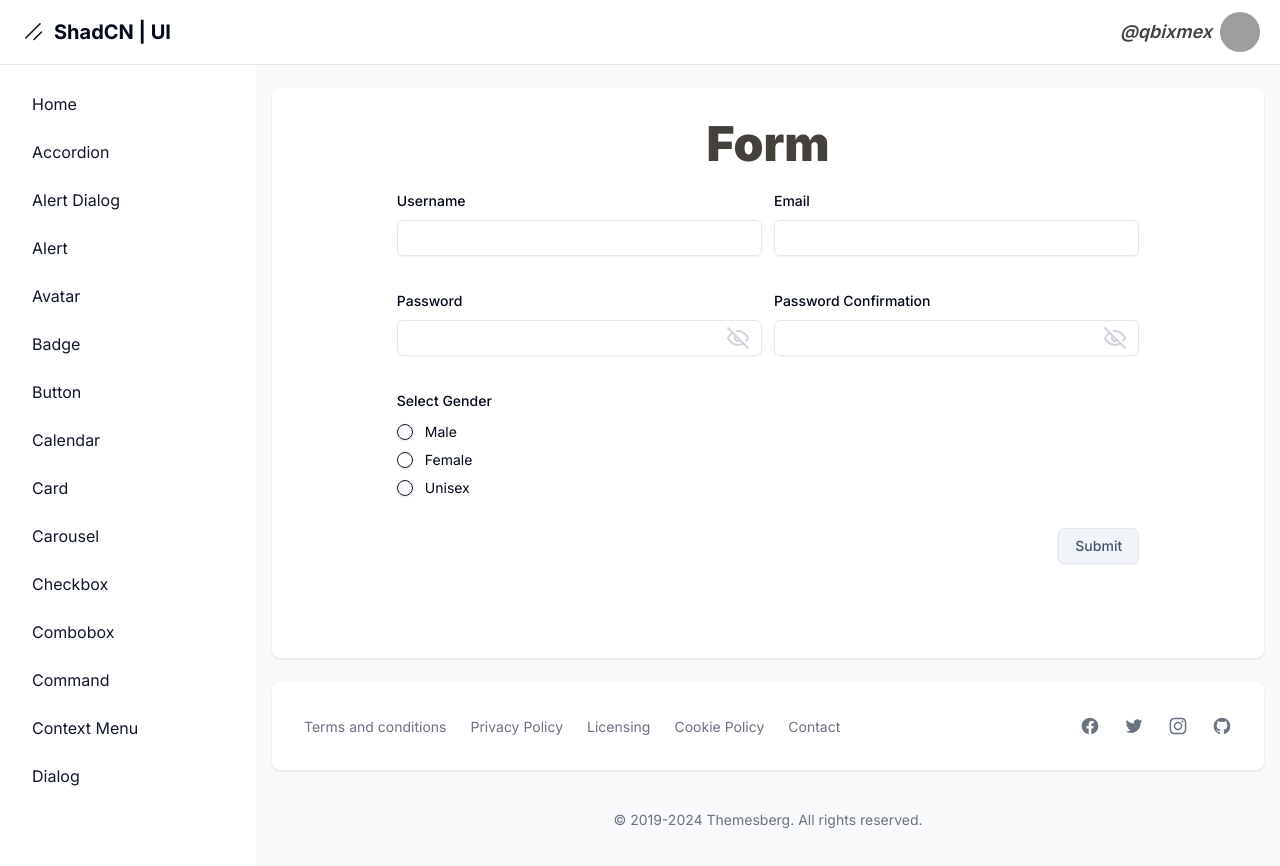
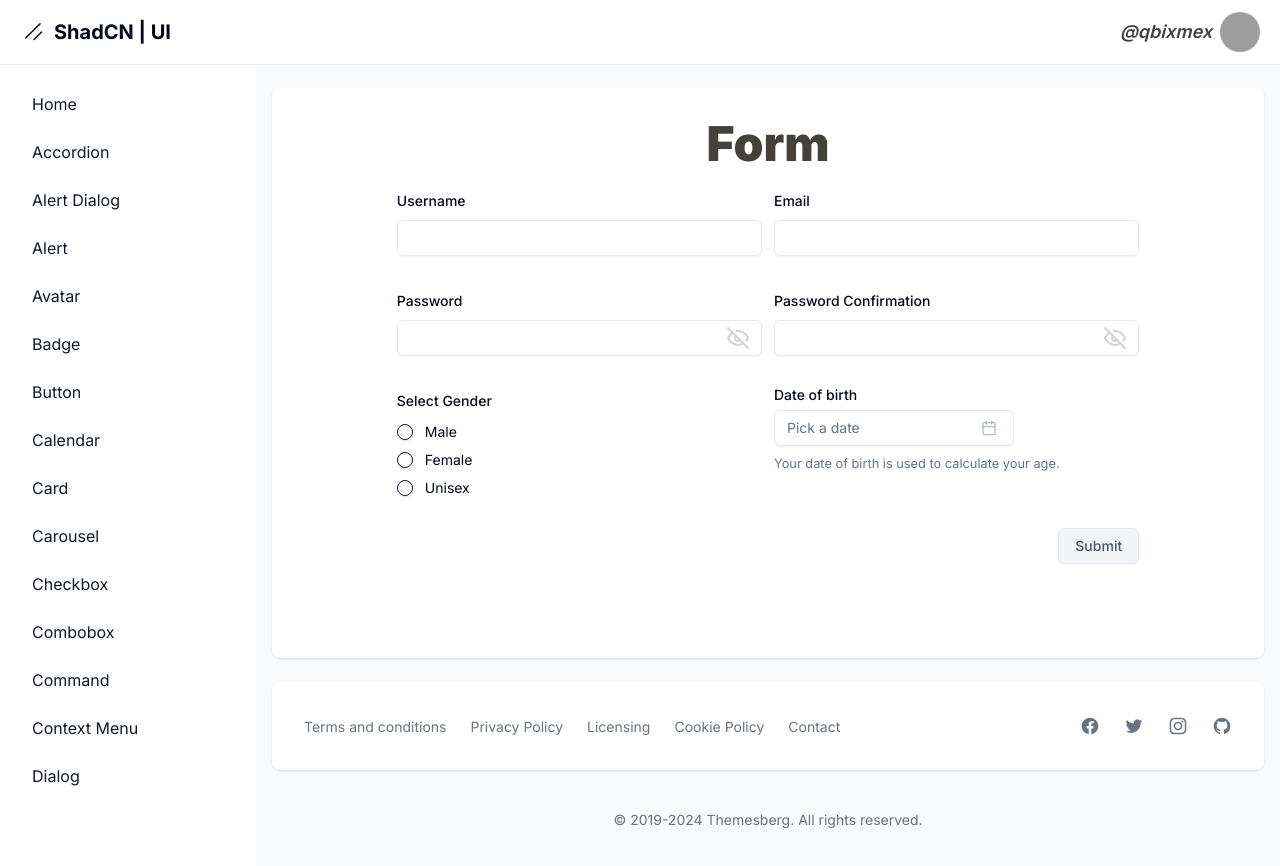
Before and after one commit to qbixmex/shadcn, a Next.js app: page /dashboard/form in a window 1280 px wide. Shown: the top 866 px of the page. Built offline with nearby package versions, Linux system fonts and the light colour scheme; grey boxes are pictures that could not be loaded.

Commit message:
form-date-picker

```diff
--- a/package.json
+++ b/package.json
@@ -1,6 +1,6 @@
 {
   "name": "shadcd-dashboard",
-  "version": "0.28.1",
+  "version": "0.28.2",
   "private": true,
   "scripts": {
     "dev": "next dev",
--- a/src/modules/form/form.component.tsx
+++ b/src/modules/form/form.component.tsx
@@ -5,12 +5,20 @@
 import { zodResolver } from "@hookform/resolvers/zod";
 import { z } from "zod";
 
-import { Form, FormControl, FormField, FormItem, FormLabel, FormMessage } from "@/components/ui/form";
+import { Form, FormControl, FormDescription, FormField, FormItem, FormLabel, FormMessage } from "@/components/ui/form";
 import { Input } from "@/components/ui/input";
 import { Title } from "../components";
 import { Button } from "@/components/ui/button";
-import { EyeIcon, EyeOffIcon } from "lucide-react";
-import { RadioGroup, RadioGroupItem } from "@/components/ui/radio-group"
+import { CalendarIcon, EyeIcon, EyeOffIcon } from "lucide-react";
+import { RadioGroup, RadioGroupItem } from "@/components/ui/radio-group";
+import {
+  Popover,
+  PopoverContent,
+  PopoverTrigger,
+} from "@/components/ui/popover";
+import { Calendar } from "@/components/ui/calendar"
+import { cn } from "@/lib/utils";
+import { format } from "date-fns";
 
 const formSchema = z.object({
   username: z.string().min(2).max(10),
@@ -18,7 +26,10 @@
   password: z.string().min(6).max(20),
   passwordConfirmation: z.string().min(6).max(20),
   gender: z.enum(["male", "female", "unisex"], {
-    message: "Select gender clouting.",
+    message: "Select gender cloth !",
+  }),
+  birthday: z.date({
+    required_error: "A date of birth is required.",
   }),
 }).refine(data => data.password === data.passwordConfirmation, {
   message: "Password Confirmation does't match !",
@@ -135,7 +146,8 @@
                 )}
               />
             </div>
-            <div>
+            <div className="grid grid-cols-1 gap-2 md:grid-cols-2 md:gap-3">
+              {/* RADIO GROUP */}
               <FormField
                 control={form.control}
                 name="gender"
@@ -183,6 +195,51 @@
                   </FormItem>
                 )}
               />
+              {/* DATA PICKER */}
+              <FormField
+                control={form.control}
+                name="birthday"
+                render={({ field }) => (
+                  <FormItem className="flex flex-col">
+                    <FormLabel>Date of birth</FormLabel>
+                    <Popover>
+                      <PopoverTrigger asChild>
+                        <FormControl>
+                          <Button
+                            variant={"outline"}
+                            className={cn(
+                              "w-[240px] pl-3 text-left font-normal",
+                              !field.value && "text-muted-foreground"
+                            )}
+                          >
+                            {field.value ? (
+                              format(field.value, "PPP")
+                            ) : (
+                              <span>Pick a date</span>
+                            )}
+                            <CalendarIcon className="ml-auto h-4 w-4 opacity-50" />
+                          </Button>
+                        </FormControl>
+                      </PopoverTrigger>
+                      <PopoverContent className="w-auto p-0" align="start">
+                        <Calendar
+                          mode="single"
+                          selected={field.value}
+                          onSelect={field.onChange}
+                          disabled={(date) =>
+                            date > new Date() || date < new Date("1900-01-01")
+                          }
+                          initialFocus
+                        />
+                      </PopoverContent>
+                    </Popover>
+                    <FormDescription>
+                      Your date of birth is used to calculate your age.
+                    </FormDescription>
+                    <FormMessage />
+                  </FormItem>
+                )}
+              />
             </div>
             <div className="text-right md:text-right">
               <Button type="submit" variant="secondary" className="w-full md:w-fit">Submit</Button>
```
